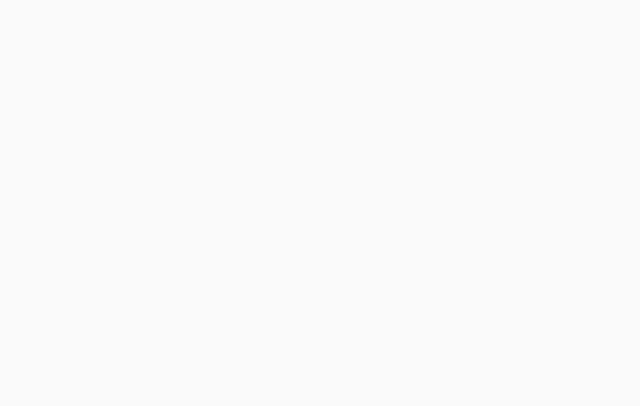
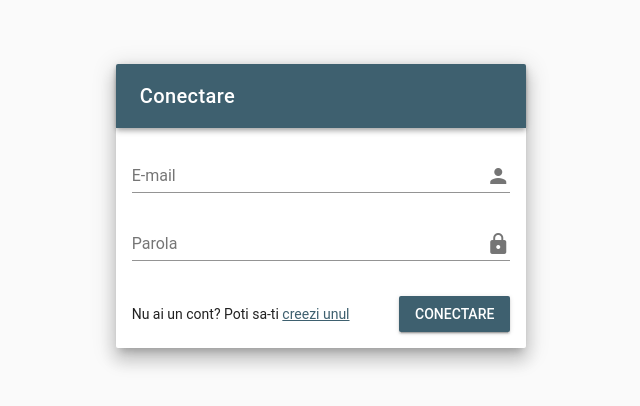
Before and after one commit to catalinsaveanu/school-testing, a Vue app: page /login in a window 1280 px wide. Shown: the part 194-600 px from the top of the page, without its empty margins (319-959 px from the left). Built offline with nearby package versions, Linux system fonts and the light colour scheme; no server answers.

Commit message:
fixed loging

```diff
--- a/src/router/index.js
+++ b/src/router/index.js
@@ -65,15 +65,18 @@ router.beforeEach((to, from, next) => {
   const { currentUser } = firebase.auth(),
     // eslint-disable-next-line
     requiresAuth = to.matched.some((record) => record.meta.requiresAuth);
-
+  debugger;
   if (requiresAuth && !currentUser) {
     next('login');
   } else if (!requiresAuth && currentUser) {
     next('dashboard');
   } else {
-    if (!store.getters.getUser.name) {
-      const { currentUser } = firebase.auth(),
-        db = firebase.firestore();
+    if (
+      !store.getters.getUser.name &&
+      to.fullPath !== '/login' &&
+      to.fullPath !== 'sign-up'
+    ) {
+      const db = firebase.firestore();
 
       db.collection('users')
         .doc(currentUser.uid)
```
